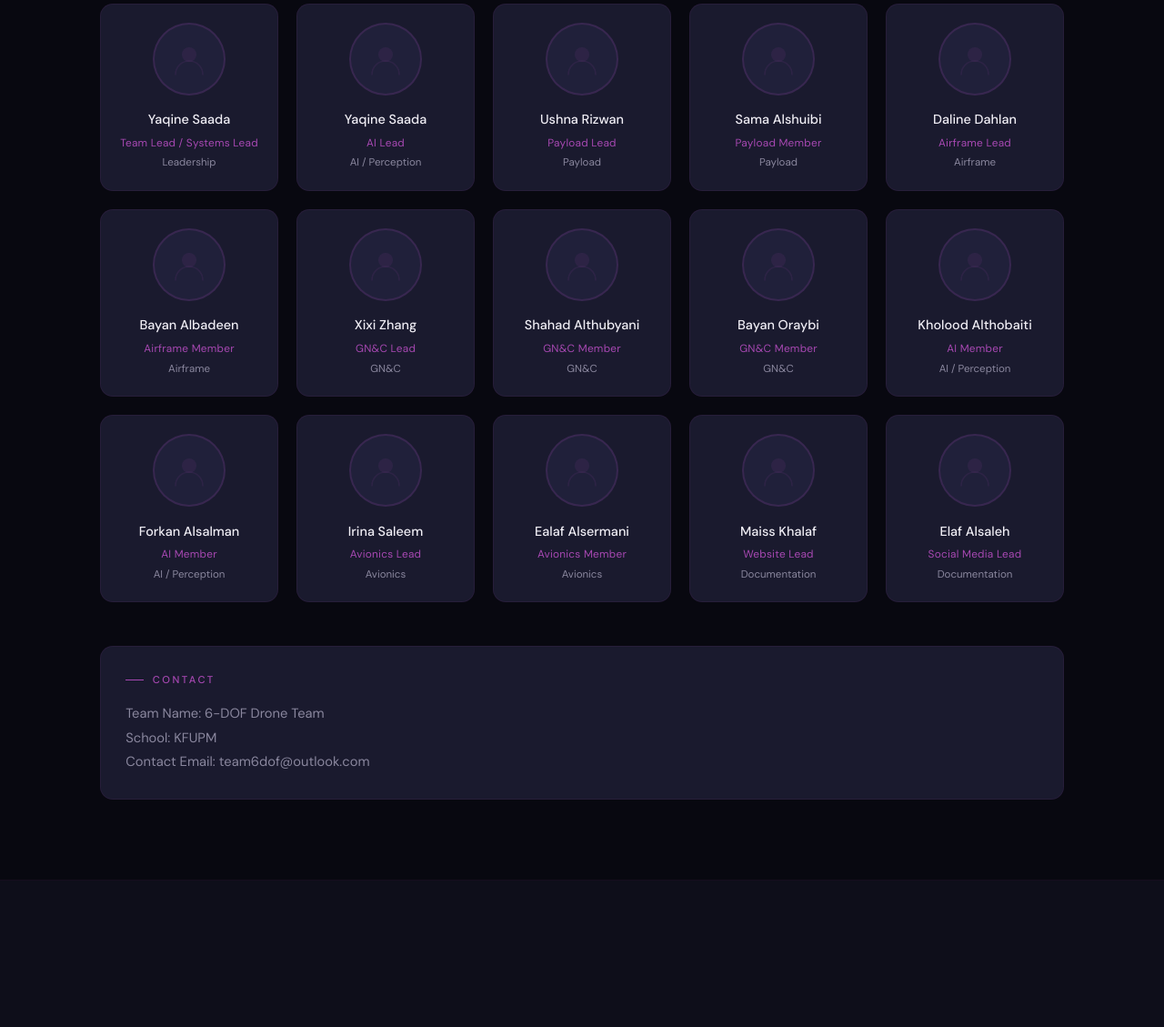
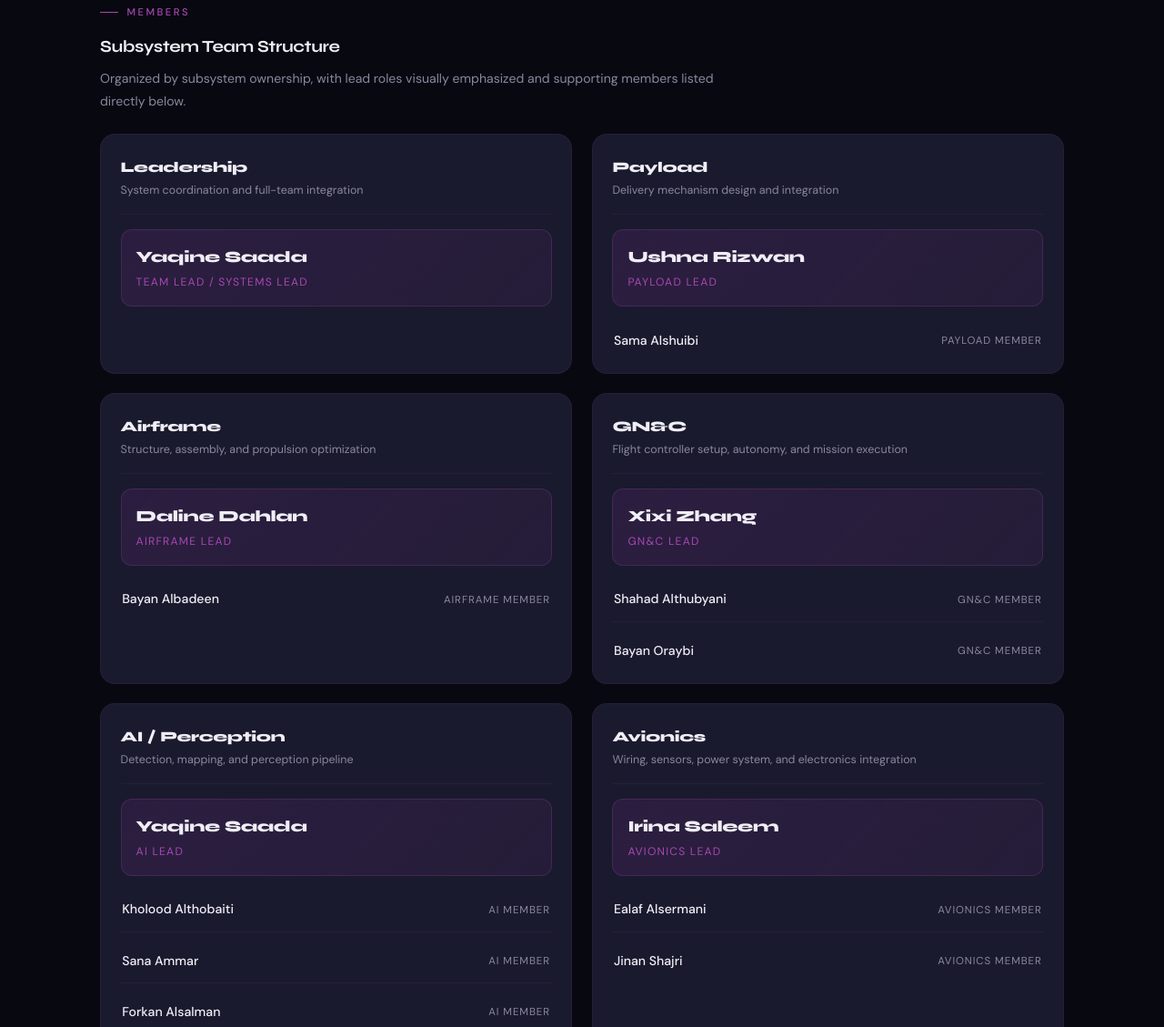
Before and after one commit to yaqines/team6dof, a plain HTML site: page index.html in a window 1280 px wide. Shown: the part 1857-2986 px from the top of the page at 91% size. Drawn offline with Linux system fonts and the light colour scheme.

Commit message:
Update index.html

```diff
--- a/index.html
+++ b/index.html
@@ -123,6 +123,120 @@ h2.sh{font-family:var(--fd);font-size:clamp(1.7rem,3vw,2.4rem);font-weight:800;l
 .str:last-child{border-bottom:none}
 
 /* MEMBER CARDS */
+.subteam-members{
+  display:grid;
+  grid-template-columns:repeat(2,1fr);
+  gap:1.35rem;
+  margin-top:1.5rem;
+}
+
+.subteam-block{
+  background:var(--surf);
+  border:1px solid var(--brd2);
+  border-radius:16px;
+  padding:1.35rem;
+  transition:border-color 0.25s,transform 0.25s;
+}
+
+.subteam-block:hover{
+  border-color:rgba(167,72,178,0.28);
+  transform:translateY(-3px);
+}
+
+.subteam-head{
+  margin-bottom:1rem;
+  padding-bottom:0.9rem;
+  border-bottom:1px solid var(--brd2);
+}
+
+.subteam-title{
+  font-family:var(--fd);
+  font-size:1rem;
+  font-weight:800;
+  letter-spacing:-0.02em;
+  color:var(--text);
+}
+
+.subteam-sub{
+  font-size:0.78rem;
+  color:var(--muted);
+  margin-top:0.2rem;
+  line-height:1.6;
+}
+
+.lead-card{
+  background:linear-gradient(135deg, rgba(140,49,161,0.16), rgba(167,72,178,0.08));
+  border:1px solid rgba(167,72,178,0.22);
+  border-radius:12px;
+  padding:0.95rem 1rem;
+  margin-bottom:0.9rem;
+}
+
+.lead-name{
+  font-family:var(--fd);
+  font-size:1.08rem;
+  font-weight:800;
+  letter-spacing:-0.02em;
+  color:var(--text);
+}
+
+.lead-role{
+  font-size:0.76rem;
+  color:var(--p2);
+  text-transform:uppercase;
+  letter-spacing:0.1em;
+  margin-top:0.18rem;
+}
+
+.member-list{
+  display:flex;
+  flex-direction:column;
+  gap:0.55rem;
+}
+
+.member-row{
+  display:flex;
+  align-items:center;
+  justify-content:space-between;
+  gap:1rem;
+  padding:0.7rem 0.1rem;
+  border-bottom:1px solid var(--brd2);
+}
+
+.member-row:last-child{
+  border-bottom:none;
+  padding-bottom:0.1rem;
+}
+
+.member-name{
+  font-size:0.88rem;
+  color:var(--text);
+  font-weight:500;
+}
+
+.member-role{
+  font-size:0.72rem;
+  color:var(--muted);
+  text-transform:uppercase;
+  letter-spacing:0.08em;
+  white-space:nowrap;
+}
+
+@media(max-width:900px){
+  .subteam-members{
+    grid-template-columns:1fr;
+  }
+
+  .member-row{
+    flex-direction:column;
+    align-items:flex-start;
+    gap:0.15rem;
+  }
+
+  .member-role{
+    white-space:normal;
+  }
+}
 .member-grid{display:grid;grid-template-columns:repeat(auto-fill,minmax(170px,1fr));gap:1.25rem}
 .mc{background:var(--surf);border:1px solid var(--brd2);border-radius:14px;padding:1.25rem;text-align:center;transition:border-color 0.25s,transform 0.25s}
 .mc:hover{border-color:rgba(167,72,178,0.28);transform:translateY(-3px)}
@@ -405,150 +519,128 @@ hr.dv{border:none;border-top:1px solid var(--brd2)}
     <div class="eyebrow">Members</div>
   </div>
 
-  <div class="member-grid stagger-children">
-    <div class="mc">
-      <div class="mphoto"><svg viewBox="0 0 42 42" fill="none"><circle cx="21" cy="16" r="8" fill="#a748b2" opacity="0.3"/><path d="M6 38c0-8.284 6.716-15 15-15s15 6.716 15 15" stroke="#a748b2" stroke-width="1.5" stroke-linecap="round" opacity="0.3"/></svg></div>
-      <div class="mn">Yaqine Saada</div>
-      <div class="mr">Team Lead / Systems Lead</div>
-      <div class="msub">Leadership</div>
+ <div class="reveal from-bottom" style="margin-bottom:1.25rem">
+  <div class="eyebrow">Members</div>
+  <h3 style="font-family:var(--fd);font-weight:700;font-size:1.15rem;letter-spacing:-0.02em;margin-bottom:0.4rem">Subsystem Team Structure</h3>
+  <p style="font-size:0.88rem;color:var(--muted);max-width:700px;line-height:1.75">
+    Organized by subsystem ownership, with lead roles visually emphasized and supporting members listed directly below.
+  </p>
+</div>
+
+<div class="subteam-members stagger-children">
+
+  <div class="subteam-block">
+    <div class="subteam-head">
+      <div class="subteam-title">Leadership</div>
+      <div class="subteam-sub">System coordination and full-team integration</div>
     </div>
-    <div class="mc">
-      <div class="mphoto"><svg viewBox="0 0 42 42" fill="none"><circle cx="21" cy="16" r="8" fill="#a748b2" opacity="0.3"/><path d="M6 38c0-8.284 6.716-15 15-15s15 6.716 15 15" stroke="#a748b2" stroke-width="1.5" stroke-linecap="round" opacity="0.3"/></svg></div>
-      <div class="mn">Yaqine Saada</div>
-      <div class="mr">AI Lead</div>
-      <div class="msub">AI / Perception</div>
-    </div>
-    <div class="mc">
-      <div class="mphoto"><svg viewBox="0 0 42 42" fill="none"><circle cx="21" cy="16" r="8" fill="#a748b2" opacity="0.3"/><path d="M6 38c0-8.284 6.716-15 15-15s15 6.716 15 15" stroke="#a748b2" stroke-width="1.5" stroke-linecap="round" opacity="0.3"/></svg></div>
-      <div class="mn">Ushna Rizwan</div>
-      <div class="mr">Payload Lead</div>
-      <div class="msub">Payload</div>
-    </div>
-    <div class="mc">
-      <div class="mphoto"><svg viewBox="0 0 42 42" fill="none"><circle cx="21" cy="16" r="8" fill="#a748b2" opacity="0.3"/><path d="M6 38c0-8.284 6.716-15 15-15s15 6.716 15 15" stroke="#a748b2" stroke-width="1.5" stroke-linecap="round" opacity="0.3"/></svg></div>
-      <div class="mn">Sama Alshuibi</div>
-      <div class="mr">Payload Member</div>
-      <div class="msub">Payload</div>
-    </div>
-    <div class="mc">
-      <div class="mphoto"><svg viewBox="0 0 42 42" fill="none"><circle cx="21" cy="16" r="8" fill="#a748b2" opacity="0.3"/><path d="M6 38c0-8.284 6.716-15 15-15s15 6.716 15 15" stroke="#a748b2" stroke-width="1.5" stroke-linecap="round" opacity="0.3"/></svg></div>
-      <div class="mn">Daline Dahlan</div>
-      <div class="mr">Airframe Lead</div>
-      <div class="msub">Airframe</div>
-    </div>
-    <div class="mc">
-      <div class="mphoto"><svg viewBox="0 0 42 42" fill="none"><circle cx="21" cy="16" r="8" fill="#a748b2" opacity="0.3"/><path d="M6 38c0-8.284 6.716-15 15-15s15 6.716 15 15" stroke="#a748b2" stroke-width="1.5" stroke-linecap="round" opacity="0.3"/></svg></div>
-      <div class="mn">Bayan Albadeen</div>
-      <div class="mr">Airframe Member</div>
-      <div class="msub">Airframe</div>
-    </div>
-    <div class="mc">
-      <div class="mphoto"><svg viewBox="0 0 42 42" fill="none"><circle cx="21" cy="16" r="8" fill="#a748b2" opacity="0.3"/><path d="M6 38c0-8.284 6.716-15 15-15s15 6.716 15 15" stroke="#a748b2" stroke-width="1.5" stroke-linecap="round" opacity="0.3"/></svg></div>
-      <div class="mn">Xixi Zhang</div>
-      <div class="mr">GN&amp;C Lead</div>
-      <div class="msub">GN&amp;C</div>
-    </div>
-    <div class="mc">
-      <div class="mphoto"><svg viewBox="0 0 42 42" fill="none"><circle cx="21" cy="16" r="8" fill="#a748b2" opacity="0.3"/><path d="M6 38c0-8.284 6.716-15 15-15s15 6.716 15 15" stroke="#a748b2" stroke-width="1.5" stroke-linecap="round" opacity="0.3"/></svg></div>
-      <div class="mn">Shahad Althubyani</div>
-      <div class="mr">GN&amp;C Member</div>
-      <div class="msub">GN&amp;C</div>
-    </div>
-    <div class="mc">
-      <div class="mphoto"><svg viewBox="0 0 42 42" fill="none"><circle cx="21" cy="16" r="8" fill="#a748b2" opacity="0.3"/><path d="M6 38c0-8.284 6.716-15 15-15s15 6.716 15 15" stroke="#a748b2" stroke-width="1.5" stroke-linecap="round" opacity="0.3"/></svg></div>
-      <div class="mn">Bayan Oraybi</div>
-      <div class="mr">GN&amp;C Member</div>
-      <div class="msub">GN&amp;C</div>
-    </div>
-    <div class="mc">
-      <div class="mphoto"><svg viewBox="0 0 42 42" fill="none"><circle cx="21" cy="16" r="8" fill="#a748b2" opacity="0.3"/><path d="M6 38c0-8.284 6.716-15 15-15s15 6.716 15 15" stroke="#a748b2" stroke-width="1.5" stroke-linecap="round" opacity="0.3"/></svg></div>
-      <div class="mn">Kholood Althobaiti</div>
-      <div class="mr">AI Member</div>
-      <div class="msub">AI / Perception</div>
-    </div>
-    <div class="mc">
-      <div class="mphoto"><svg viewBox="0 0 42 42" fill="none"><circle cx="21" cy="16" r="8" fill="#a748b2" opacity="0.3"/><path d="M6 38c0-8.284 6.716-15 15-15s15 6.716 15 15" stroke="#a748b2" stroke-width="1.5" stroke-linecap="round" opacity="0.3"/></svg></div>
-      <div class="mn">Forkan Alsalman</div>
-      <div class="mr">AI Member</div>
-      <div class="msub">AI / Perception</div>
-    </div>
-    <div class="mc">
-      <div class="mphoto"><svg viewBox="0 0 42 42" fill="none"><circle cx="21" cy="16" r="8" fill="#a748b2" opacity="0.3"/><path d="M6 38c0-8.284 6.716-15 15-15s15 6.716 15 15" stroke="#a748b2" stroke-width="1.5" stroke-linecap="round" opacity="0.3"/></svg></div>
-      <div class="mn">Irina Saleem</div>
-      <div class="mr">Avionics Lead</div>
-      <div class="msub">Avionics</div>
-    </div>
-    <div class="mc">
-      <div class="mphoto"><svg viewBox="0 0 42 42" fill="none"><circle cx="21" cy="16" r="8" fill="#a748b2" opacity="0.3"/><path d="M6 38c0-8.284 6.716-15 15-15s15 6.716 15 15" stroke="#a748b2" stroke-width="1.5" stroke-linecap="round" opacity="0.3"/></svg></div>
-      <div class="mn">Ealaf Alsermani</div>
-      <div class="mr">Avionics Member</div>
-      <div class="msub">Avionics</div>
-    </div>
-    <div class="mc">
-      <div class="mphoto"><svg viewBox="0 0 42 42" fill="none"><circle cx="21" cy="16" r="8" fill="#a748b2" opacity="0.3"/><path d="M6 38c0-8.284 6.716-15 15-15s15 6.716 15 15" stroke="#a748b2" stroke-width="1.5" stroke-linecap="round" opacity="0.3"/></svg></div>
-      <div class="mn">Maiss Khalaf</div>
-      <div class="mr">Website Lead</div>
-      <div class="msub">Documentation</div>
-    </div>
-    <div class="mc">
-      <div class="mphoto"><svg viewBox="0 0 42 42" fill="none"><circle cx="21" cy="16" r="8" fill="#a748b2" opacity="0.3"/><path d="M6 38c0-8.284 6.716-15 15-15s15 6.716 15 15" stroke="#a748b2" stroke-width="1.5" stroke-linecap="round" opacity="0.3"/></svg></div>
-      <div class="mn">Elaf Alsaleh</div>
-      <div class="mr">Social Media Lead</div>
-      <div class="msub">Documentation</div>
+    <div class="lead-card">
+      <div class="lead-name">Yaqine Saada</div>
+      <div class="lead-role">Team Lead / Systems Lead</div>
     </div>
   </div>
 
-  <div class="reveal from-bottom" style="margin-top:3rem;background:var(--surf);border:1px solid var(--brd2);border-radius:14px;padding:1.7rem">
-    <div class="eyebrow">Contact</div>
-    <p style="font-size:0.92rem;color:var(--muted);line-height:1.8">
-      Team Name: 6-DOF Drone Team<br>
-      School: KFUPM<br>
-      Contact Email: team6dof@outlook.com
-    </p>
-  </div>
-</section>
-
-<hr class="dv">
-
-<!-- SYSTEM OVERVIEW -->
-<div class="secfull sa pts" id="system">
-<div class="inner sec">
-  <div class="reveal from-bottom">
-    <div class="eyebrow">System Overview</div>
-    <h2 class="sh">One system.<br>Every part connected.</h2>
-    <p class="slead">We are building the vehicle as an integrated mission system, not a set of isolated subsystems. Airframe, avionics, AI, GN&amp;C, payload, and GCS are all defined around data flow, safe control authority, and repeatable mission execution.</p>
-  </div>
-
-  <div class="arch reveal scale-in">
-    <div style="margin-bottom:1.4rem;font-size:0.72rem;color:var(--muted);text-transform:uppercase;letter-spacing:0.12em">Full System Data Flow</div>
-    <div class="arow">
-      <div class="anode ahl"><div class="anlbl">Sensing</div><div class="ant">Camera and Navigation Sensors</div><div class="ans">RGB, GPS, IMU, Altitude</div></div>
-      <div class="aarr">→</div>
-      <div class="anode ahl"><div class="anlbl">Processing</div><div class="ant">AI / Perception Pipeline</div><div class="ans">Detection, Mapping, Localization</div></div>
-      <div class="aarr">→</div>
-      <div class="anode ahl"><div class="anlbl">Autonomy</div><div class="ant">GN&amp;C + Flight Controller</div><div class="ans">Mission Logic and Navigation</div></div>
-      <div class="aarr">→</div>
-      <div class="anode ahl"><div class="anlbl">Action</div><div class="ant">Payload Mechanism</div><div class="ans">Correct Target, Controlled Release</div></div>
-      <div class="aarr">→</div>
-      <div class="anode ahl"><div class="anlbl">Monitoring</div><div class="ant">Ground Control Station</div><div class="ans">Map, Telemetry, Operator Review</div></div>
+  <div class="subteam-block">
+    <div class="subteam-head">
+      <div class="subteam-title">Payload</div>
+      <div class="subteam-sub">Delivery mechanism design and integration</div>
+    </div>
+    <div class="lead-card">
+      <div class="lead-name">Ushna Rizwan</div>
+      <div class="lead-role">Payload Lead</div>
+    </div>
+    <div class="member-list">
+      <div class="member-row">
+        <span class="member-name">Sama Alshuibi</span>
+        <span class="member-role">Payload Member</span>
+      </div>
     </div>
   </div>
 
-  <div class="g3 stagger-children">
-    <div class="card ca">
-      <div class="ct">Subsystem Ownership</div>
-      <div class="cb">Each subsystem has a defined lead and clear responsibility, which reduces ambiguity during integration and testing.</div>
+  <div class="subteam-block">
+    <div class="subteam-head">
+      <div class="subteam-title">Airframe</div>
+      <div class="subteam-sub">Structure, assembly, and propulsion optimization</div>
     </div>
-    <div class="card ca">
-      <div class="ct">Competition-Driven Architecture</div>
-      <div class="cb">Architecture choices are tied back to SUAS tasks: laps, mapping, search and detection, delivery, operator efficiency, and safe field execution.</div>
+    <div class="lead-card">
+      <div class="lead-name">Daline Dahlan</div>
+      <div class="lead-role">Airframe Lead</div>
     </div>
-    <div class="card ca">
-      <div class="ct">Real-Time GCS Awareness</div>
-      <div class="cb">The GCS is treated as mission-critical, with live map, speed, altitude, flight boundary awareness, and target information visible during operations.</div>
+    <div class="member-list">
+      <div class="member-row">
+        <span class="member-name">Bayan Albadeen</span>
+        <span class="member-role">Airframe Member</span>
+      </div>
     </div>
   </div>
-</div>
+
+  <div class="subteam-block">
+    <div class="subteam-head">
+      <div class="subteam-title">GN&amp;C</div>
+      <div class="subteam-sub">Flight controller setup, autonomy, and mission execution</div>
+    </div>
+    <div class="lead-card">
+      <div class="lead-name">Xixi Zhang</div>
+      <div class="lead-role">GN&amp;C Lead</div>
+    </div>
+    <div class="member-list">
+      <div class="member-row">
+        <span class="member-name">Shahad Althubyani</span>
+        <span class="member-role">GN&amp;C Member</span>
+      </div>
+      <div class="member-row">
+        <span class="member-name">Bayan Oraybi</span>
+        <span class="member-role">GN&amp;C Member</span>
+      </div>
+    </div>
+  </div>
+
+  <div class="subteam-block">
+    <div class="subteam-head">
+      <div class="subteam-title">AI / Perception</div>
+      <div class="subteam-sub">Detection, mapping, and perception pipeline</div>
+    </div>
+    <div class="lead-card">
+      <div class="lead-name">Yaqine Saada</div>
+      <div class="lead-role">AI Lead</div>
+    </div>
+    <div class="member-list">
+      <div class="member-row">
+        <span class="member-name">Kholood Althobaiti</span>
+        <span class="member-role">AI Member</span>
+      </div>
+      <div class="member-row">
+        <span class="member-name">Sana Ammar</span>
+        <span class="member-role">AI Member</span>
+      </div>
+      <div class="member-row">
+        <span class="member-name">Forkan Alsalman</span>
+        <span class="member-role">AI Member</span>
+      </div>
+    </div>
+  </div>
+
+  <div class="subteam-block">
+    <div class="subteam-head">
+      <div class="subteam-title">Avionics</div>
+      <div class="subteam-sub">Wiring, sensors, power system, and electronics integration</div>
+    </div>
+    <div class="lead-card">
+      <div class="lead-name">Irina Saleem</div>
+      <div class="lead-role">Avionics Lead</div>
+    </div>
+    <div class="member-list">
+      <div class="member-row">
+        <span class="member-name">Ealaf Alsermani</span>
+        <span class="member-role">Avionics Member</span>
+      </div>
+      <div class="member-row">
+        <span class="member-name">Jinan Shajri</span>
+        <span class="member-role">Avionics Member</span>
+      </div>
+    </div>
+  </div>
+
 </div>
 
 <hr class="dv">
```
